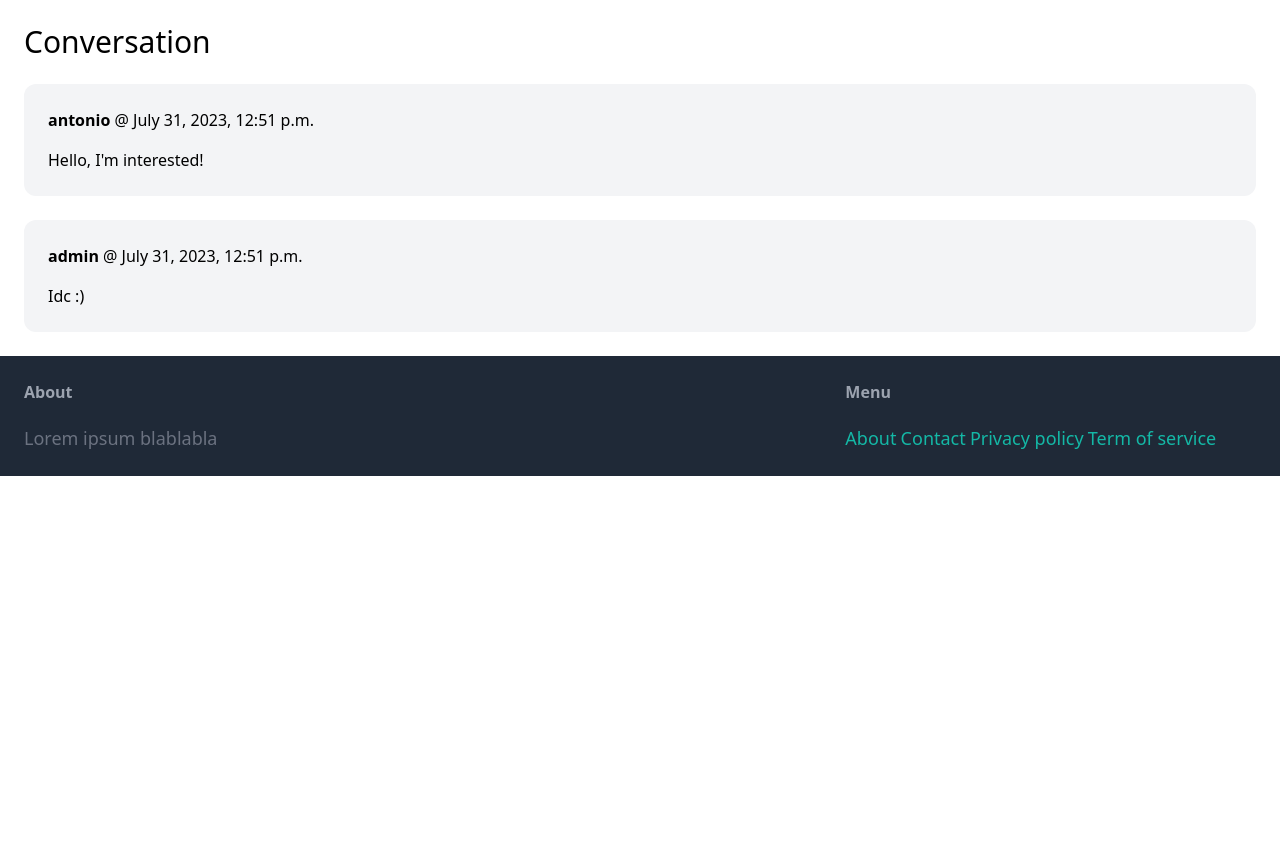
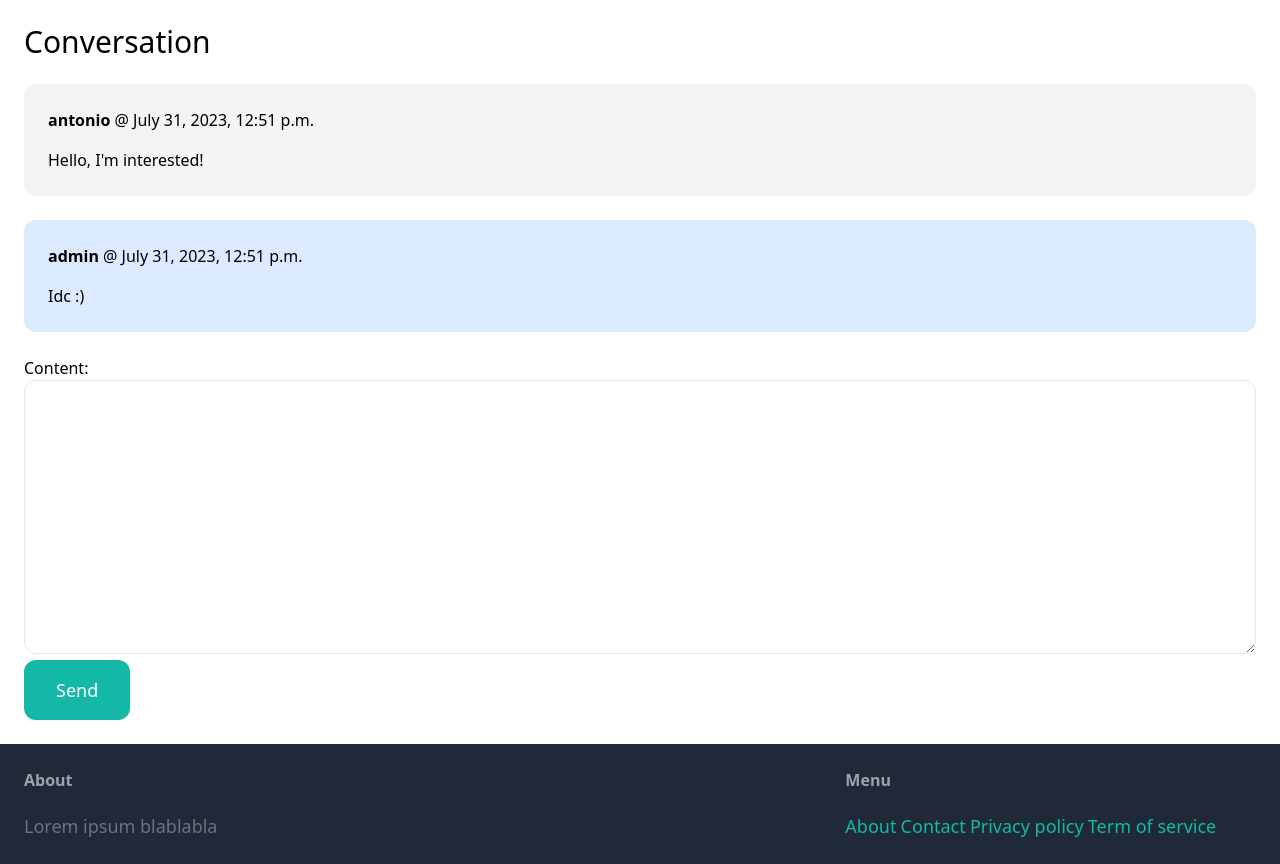
Before and after one commit to antoniopagnotts/marketplace_in_django, a Django app: page /inbox/4/ in a window 1280 px wide. Shown: the part 77-941 px from the top of the page. Before the commit the page ends 553 px from the top, so only its background shows below. Run offline with Django 4.2, Linux system fonts and the light colour scheme; a user stored in the database is signed in; data comes from the database, SQL or seed files in the repository; both versions use the stored data as it was after the commit; some libraries are stand-ins or nearby versions.

Commit message:
styled the conversation detail page

```diff
--- a/rentit/conversation/templates/conversation/detail.html
+++ b/rentit/conversation/templates/conversation/detail.html
@@ -7,7 +7,7 @@
 
 <div class="space-y-6">
     {% for message in conversation.messages.all %}
-        <div class="p-6 flex bg-gray-100 rounded-xl">
+        <div class="p-6 flex {% if message.created_by == request.user %} bg-blue-100 {% else %} bg-gray-100 {% endif %} rounded-xl">
             <div>
                 <p class="mb-4"><strong>{{ message.created_by.username }}</strong> @ {{ message.created_at }}</p>
                 <p>{{ message.content }}</p>
@@ -15,4 +15,12 @@
         </div>
     {% endfor %}
 </div>
+
+<form method="post" action="." class="mt-6">
+    {% csrf_token%}
+
+    {{ form.as_p}}
+
+    <button class="py-4 px-8 text-lg bg-teal-500 hover:bg-teal-700 rounded-xl text-white">Send</button>
+</form>
 {% endblock %}
--- a/rentit/conversation/views.py
+++ b/rentit/conversation/views.py
@@ -14,7 +14,7 @@ def new_conversation(request, item_pk):
     conversations = Conversation.objects.filter(item=item).filter(members__in=[request.user.id])
 
     if conversations:
-        pass #redirect to conversation
+        return redirect('conversation:detail', pk=conversations.first().id) #redirect to conversation
 
     if request.method == 'POST':
         form = ConversationMessageForm(request.POST)
@@ -51,6 +51,22 @@ def inbox(request):
 def detail(request, pk): #this pk is for the conversation
     conversation = Conversation.objects.filter(members__in=[request.user.id]).get(pk=pk)
 
+    if request.method == 'POST':
+        form = ConversationMessageForm(request.POST)
+
+        if form.is_valid():
+            conversation_message = form.save(commit=False)
+            conversation_message.conversation = conversation
+            conversation_message.created_by = request.user
+            conversation_message.save()
+
+            conversation.save()
+
+            return redirect('conversation:detail', pk=pk)
+    else:
+        form = ConversationMessageForm()
+
     return render(request, 'conversation/detail.html', {
-        'conversation': conversation
+        'conversation': conversation,
+        'form': form
     })
```
Also changed, not shown: rentit/db.sqlite3.
